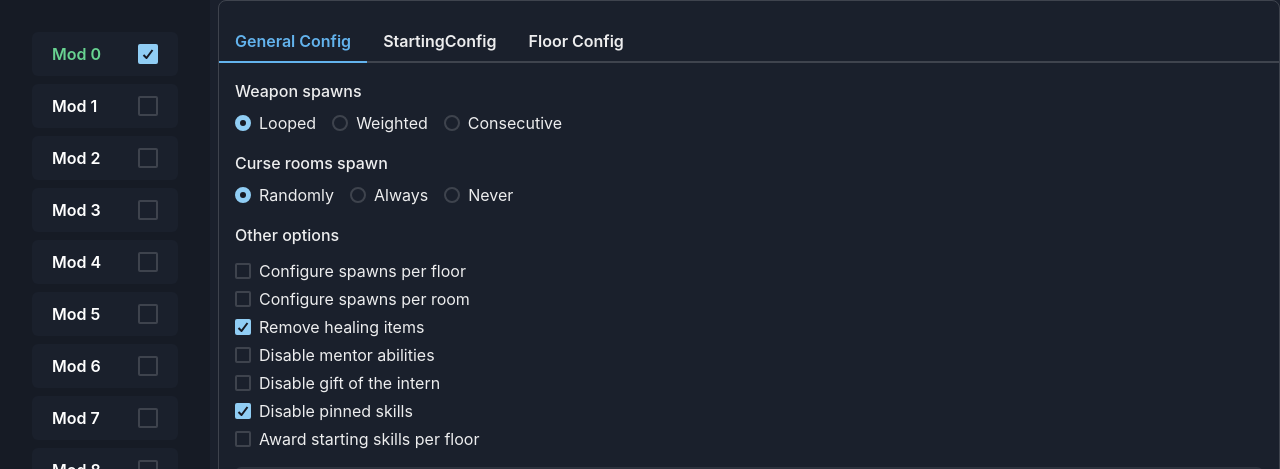
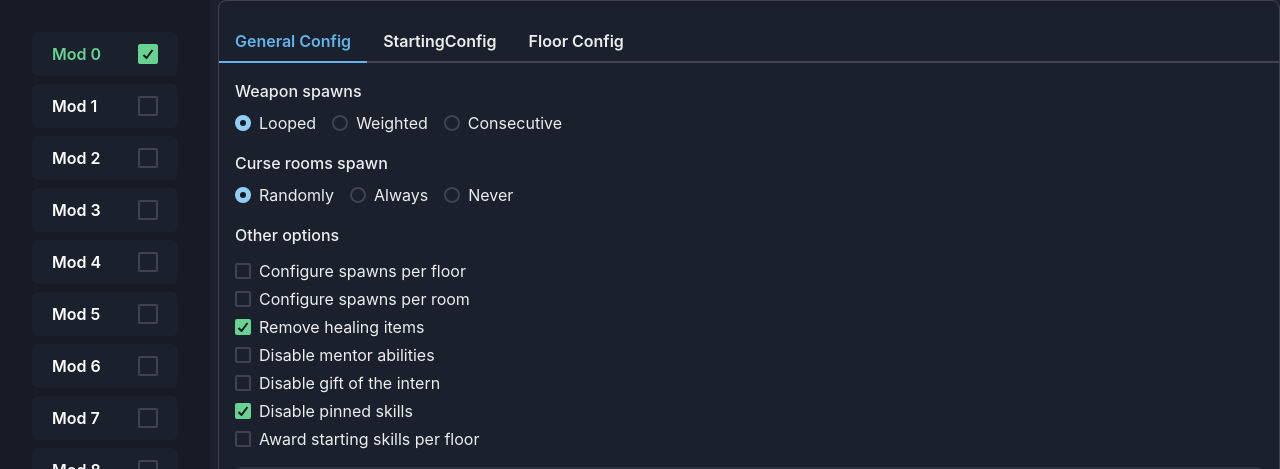
Before and after one commit to franomai/cornercutter, a React (Vite) app in the folder frontend/: page / in a window 1280 px wide. Shown: the top 469 px of the page. Built offline with nearby package versions, Linux system fonts and the light colour scheme.

Commit message:
#10 Added component styling for checkbox

```diff
--- a/frontend/src/utility/Theme.ts
+++ b/frontend/src/utility/Theme.ts
@@ -1,10 +1,35 @@
-import { extendTheme, ThemeConfig } from '@chakra-ui/react';
+import { ComponentStyleConfig, extendTheme, ThemeConfig, withDefaultColorScheme } from '@chakra-ui/react';
 
 const config: ThemeConfig = {
     initialColorMode: 'dark',
     useSystemColorMode: false,
 };
 
-const theme = extendTheme({ config });
+const Checkbox: ComponentStyleConfig = {
+    baseStyle: {
+        borderColor: 'green.300',
+        control: {
+            _focus: {
+                boxShadow: '0 0 0 3px var(--chakra-colors-green-300)',
+            },
+            _checked: {
+                bg: 'green.300',
+                borderColor: 'green.300',
+
+                _hover: {
+                    bg: 'green.400',
+                    borderColor: 'green.400',
+                },
+            },
+        },
+    },
+};
+
+const theme = extendTheme({
+    config,
+    components: {
+        Checkbox,
+    },
+});
 
 export default theme;
```
